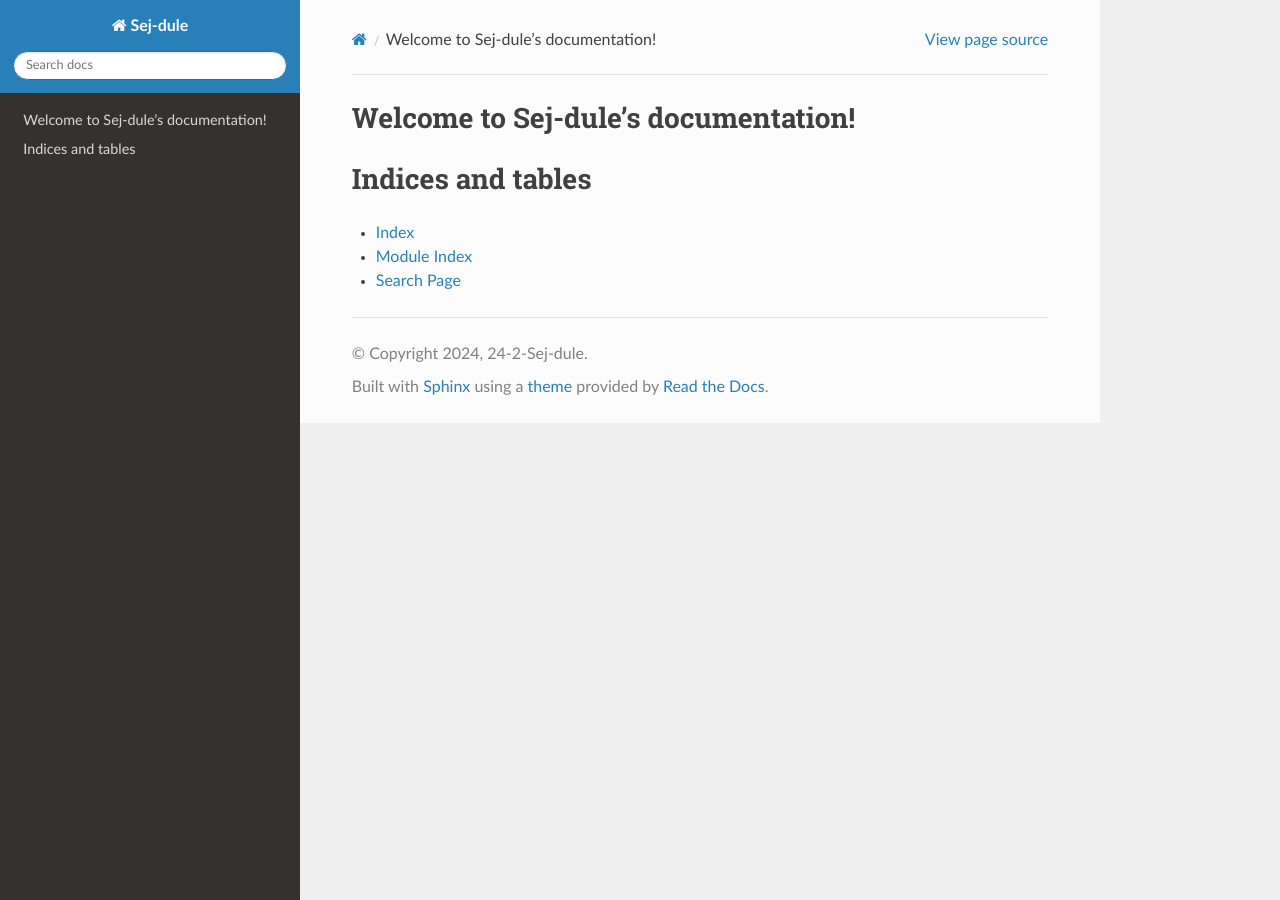
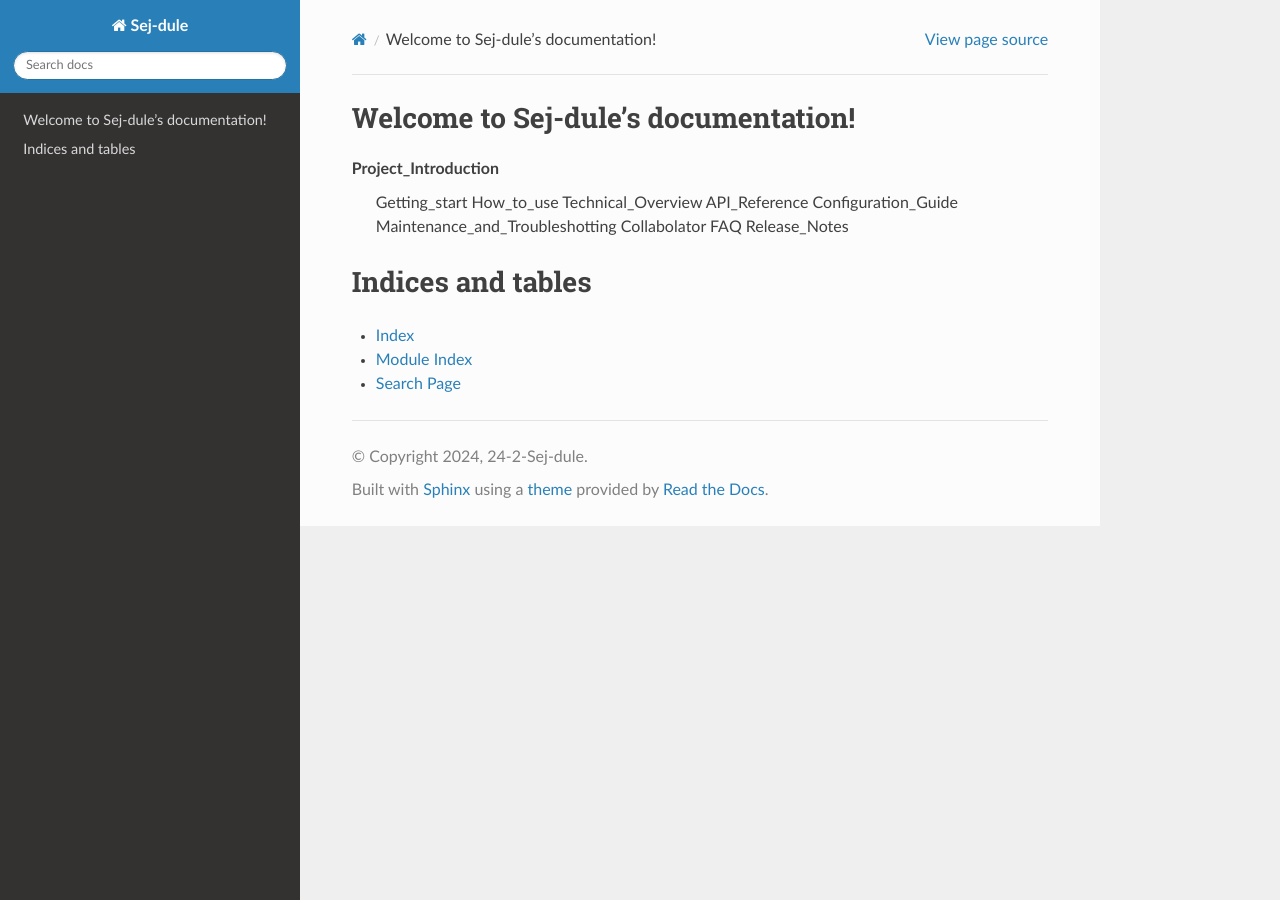
Before and after one commit to 24-2-Sej-dule/Sej-dule, a Sphinx documentation site: the page built from docs/source/index.rst, in a window 1280 px wide. Built offline with Sphinx 7.4.7 and the Read the Docs theme 3.1.0, drawn with Linux system fonts in a browser that asks for light colours.

Commit message:
rst file add

```diff
--- a/docs/source/index.rst
+++ b/docs/source/index.rst
@@ -10,7 +10,16 @@ Welcome to Sej-dule's documentation!
    :maxdepth: 2
    :caption: Contents:
 
-
+Project_Introduction
+   Getting_start
+   How_to_use
+   Technical_Overview
+   API_Reference
+   Configuration_Guide
+   Maintenance_and_Troubleshotting
+   Collabolator
+   FAQ
+   Release_Notes
 
 Indices and tables
 ==================
```
Also changed, not shown: docs/source/API_Reference.rst (added), docs/source/Collabolator.rst (added), docs/source/Configuration_Guide.rst (added), docs/source/FAQ.rst (added), docs/source/Getting_start.rst (added), docs/source/How_to_use.rst (added), docs/source/Maintenance_and_Troubleshotting.rst (added), docs/source/Project_Introduction.rst (added), docs/source/Release_Notes.rst (added), docs/source/Technical_Overview.rst (added).
